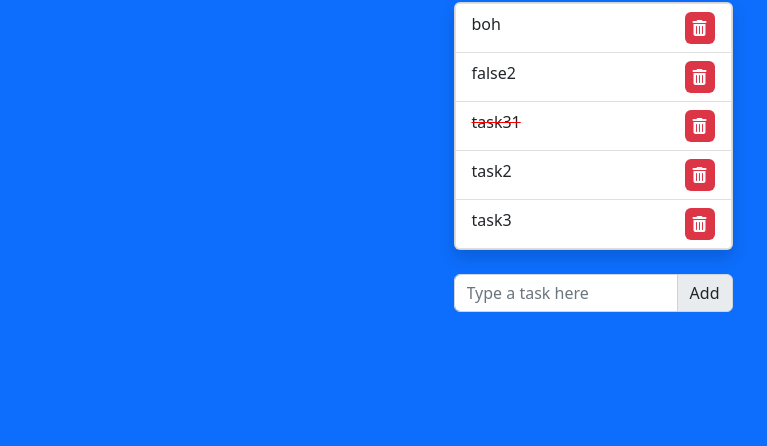
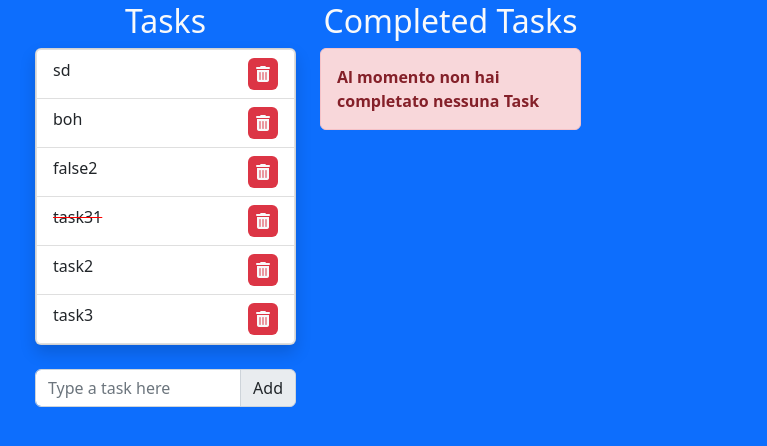
Before and after one commit to cyberfolk/php-todo-list, a PHP site: page / in a window 1280 px wide. Shown: the part 150-596 px from the top of the page, without its empty margins (47-814 px from the left). Run offline with PHP 8.4, Linux system fonts and the light colour scheme.

Commit message:
Add col for completed tasks

```diff
--- a/app.js
+++ b/app.js
@@ -4,35 +4,48 @@ createApp({
     return {
       tasks: null,
       api_url: 'app/Http/Controllers/TasksController/index.php',
-      new_task: ''
+      new_task: '',
+      completedTask: [],
     }
   },
   methods: {
 
     add_task() {
-      console.log('add a new task to the list');
 
-      const data = {
-        new_task: {
-          "name": this.new_task,
-          "completed": ""
+      // axios POST request
+      const options = {
+        url: 'app/Http/Controllers/TasksController/store.php',
+        method: 'POST',
+        headers: {
+          'Content-Type': 'multipart/form-data'
+        },
+        data: {
+          new_task: {
+            "name": this.new_task,
+            "completed": ""
+          }
         }
       }
 
-      axios.post(
-        'app/Http/Controllers/TasksController/store.php',
-        data,
-        {
-          headers: { 'Content-Type': 'multipart/form-data' }
-        }).then(response => {
+      axios(options)
+        .then(response => {
           console.log(response);
           this.tasks = response.data
         })
-        .catch(error => {
-          console.error(error.message);
-        })
+        .catch(error => { console.error(error.message); })
 
     },
+    completeTask(i) {
+      this.completedTask.push(this.tasks[i])
+      this.tasks.splice(i, 1);
+    },
+    toggleDoneTask(i) {
+      if (this.tasks[i].done === false) {
+        this.tasks[i].done = true
+      } else {
+        this.tasks[i].done = false
+      }
+    }
   },
   mounted() {
 
--- a/app/Http/Controllers/TasksController/tasks.json
+++ b/app/Http/Controllers/TasksController/tasks.json
@@ -1 +1 @@
-[{"name":"boh","completed":""},{"name":"false2","done":""},{"name":"task31","done":true},{"name":"task2","done":false},{"name":"task3","done":false}]
+[{"name":"sd","completed":""},{"name":"boh","completed":""},{"name":"false2","done":""},{"name":"task31","done":true},{"name":"task2","done":false},{"name":"task3","done":false}]
--- a/index.php
+++ b/index.php
@@ -9,8 +9,10 @@
     <?php include __DIR__ . "/assets/header.php" ?>
     <main id="app_main">
       <div class="container">
-
-        <div class="card shadow col-3 m-auto mb-4">
+        <div class="row">
+          <div class="col-3">
+            <h2 class="text-light text-center">Tasks</h2>
+            <div class="card shadow mb-4">
               <!-- /.add_task -->
               <ul class="list-group">
                 <li class="list-group-item d-flex justify-content-between" v-for="(task, index) in tasks" :class="{completed : task.done}">
@@ -23,14 +25,32 @@
             </div>
             <!-- /.card -->
 
-        <form class="add_task col-3 m-auto">
+            <form class="add_task">
               <div class="input-group mb-3">
                 <input type="text" name="new_task" id="new_task" class="form-control " v-model="new_task" @keyup.enter="add_task" placeholder="Type a task here">
                 <button class="input-group-text" @click="add_task">Add</button>
               </div>
             </form>
             <!-- /.add_task -->
+          </div>
+          <!-- /.col-3 -->
 
+
+          <div class="col-3">
+            <div class="completedTask mt-3 mt-lg-0">
+              <h2 class="text-light text-center">Completed Tasks</h2>
+              <ul v-if="completedTask.length > 0" class="list-group">
+                <li v-for="(task, index) in completedTask" class="list-group-item">{{task.text}}</li>
+              </ul>
+              <div class="alert alert-danger " role="alert" v-else>
+                <strong>Al momento non hai completato nessuna Task</strong>
+              </div>
+            </div>
+            <!-- /.completedTask -->
+          </div>
+          <!-- /.col-3 -->
+        </div>
+        <!-- /.row -->
       </div>
       <!-- /.container -->
     </main>
```
Lines whose indentation alone changed are shown as unchanged.
